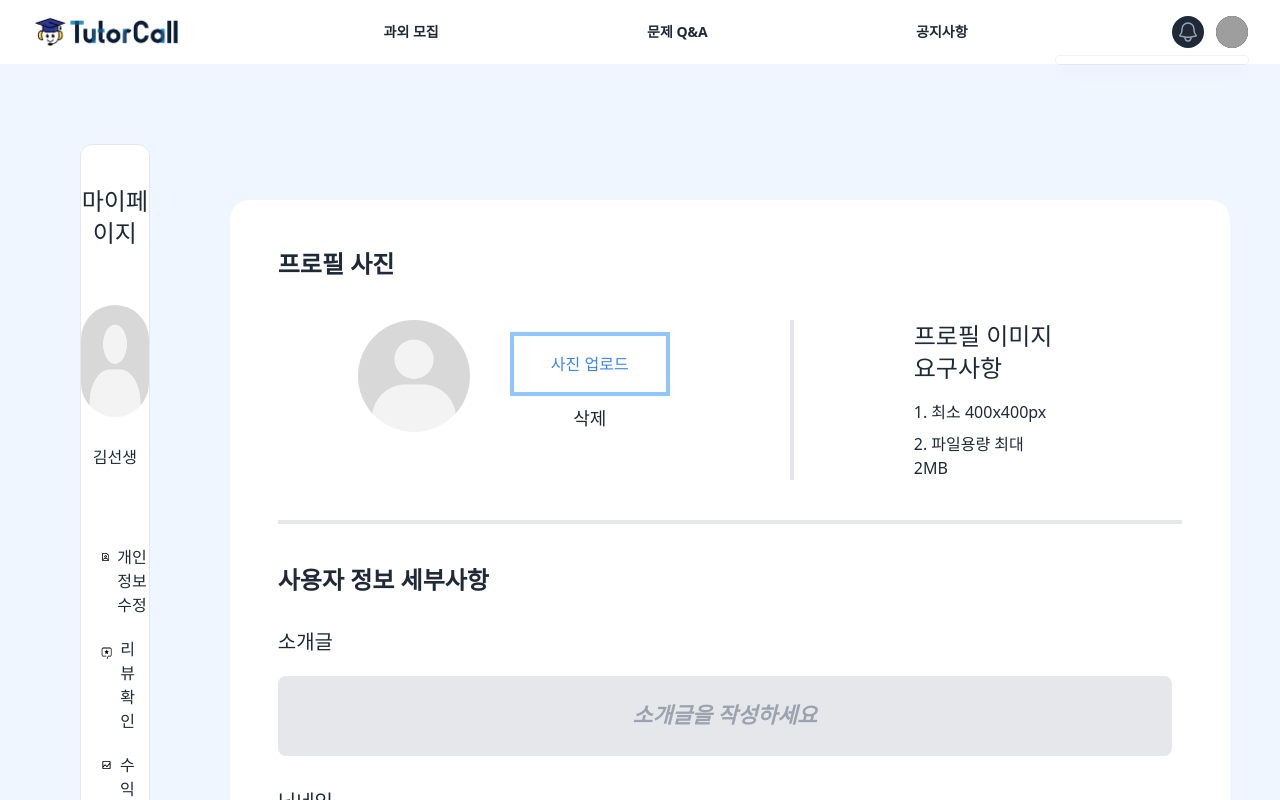
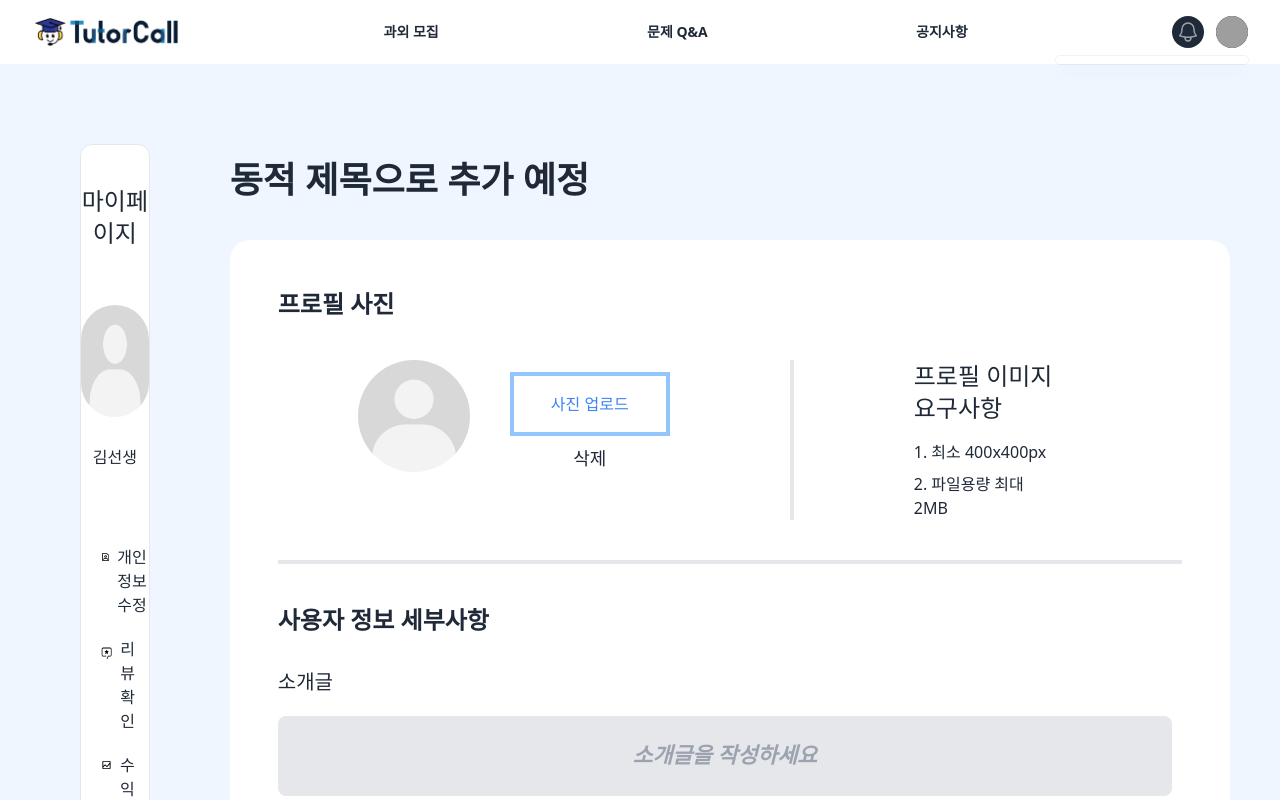
Before and after one commit to seongeun42/TutorCall, a Vue app in the folder frontend/: page /tutorupdate in a window 1280 px wide. Shown: the top 800 px of the page. Built offline with nearby package versions, Linux system fonts and the light colour scheme; grey boxes are pictures that could not be loaded.

Commit message:
Fix: 프로필 사진 클릭시 바로 개인정보 수정으로 이동하게 수정
Related to: S10P12A604-286

```diff
--- a/frontend/src/pages/mypage/MyPage.vue
+++ b/frontend/src/pages/mypage/MyPage.vue
@@ -4,7 +4,7 @@
       <SideBar v-if="isTutor" />
       <StudentSideBar v-if="!isTutor" />
       <div class="p-4 pl-20">
-        <p class="text-4xl font-bold mb-10">{{ title }}</p>
+        <p class="text-4xl font-bold mb-10">동적 제목으로 추가 예정</p>
         <div class="container p-12 bg-white">
           <RouterView />
         </div>
@@ -16,17 +16,23 @@
 <script setup lang="ts">
 import SideBar from '@/components/SideBar.vue'
 import StudentSideBar from '@/components/StudentSideBar.vue'
-import router from '@/router'
-import { ref, type Ref, onMounted } from 'vue'
+// import router from '@/router'
+import { ref, type Ref, onMounted, defineProps } from 'vue'
+import { useRoute, useRouter } from 'vue-router'
 // import StudentInformationUpdate from '@/pages/mypage/student/information/StudentInformationUpdate.vue'
 // import InformationUpdate from '@/pages/mypage/tutor/InformationUpdate.vue'
 
-const title: Ref<string> = ref(history.state.title)
+// const route = useRoute();
+const router = useRouter()
+// const props = defineProps(['title'])
+// const title: Ref<string> = ref(props.title)
 const isTutor: Ref<boolean> = ref(true)
 
-onMounted(() => {
+onMounted(async () => {
+  await router.isReady()
   if (isTutor.value == true) {
-    router.push({ name: 'tutorUpdate' })
+    router.push({ name: 'tutorUpdate', state: { title: '개인정보 수정' } })
+    console.log(history.state.title)
   } else if (isTutor.value == false) {
     router.push({ name: 'userUpdate' })
   }
--- a/frontend/src/router/index.js
+++ b/frontend/src/router/index.js
@@ -48,7 +48,8 @@ const router = createRouter({
         {
           path: '/tutorupdate',
           name: 'tutorUpdate',
-          component: InformationUpdate
+          component: InformationUpdate,
+          props: true
         },
         // 리뷰 확인
         {
```
